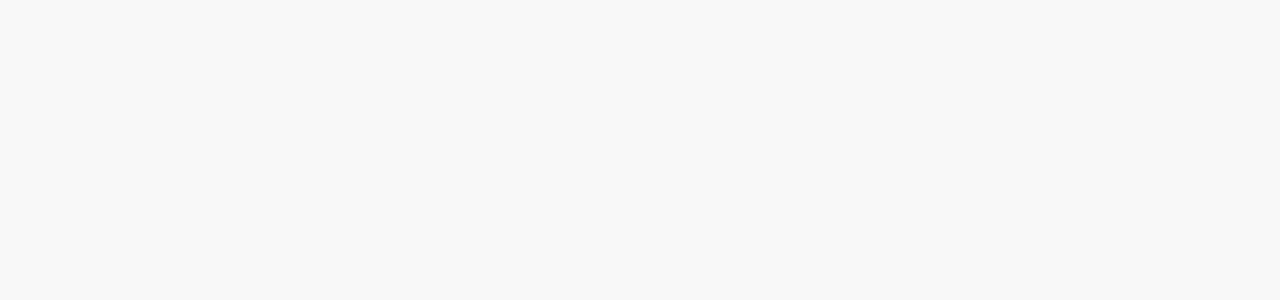
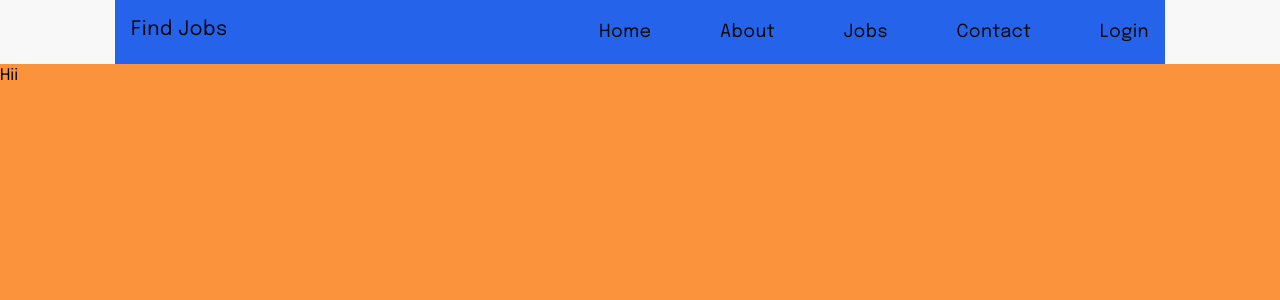
Before and after one commit to sandesh2811/job_portal_app, a Next.js app in the folder frontend/: page / in a window 1280 px wide. Shown: the top 300 px of the page. Built offline with nearby package versions, Linux system fonts and the light colour scheme.

Commit message:
Made Navbar

```diff
--- a/frontend/package.json
+++ b/frontend/package.json
@@ -14,6 +14,7 @@
     "next": "15.1.0",
     "react": "^19.0.0",
     "react-dom": "^19.0.0",
+    "react-icons": "^5.4.0",
     "tailwind-merge": "^2.5.5"
   },
   "devDependencies": {
--- a/frontend/src/Components/Login/Login.tsx
+++ b/frontend/src/Components/Login/Login.tsx
@@ -2,7 +2,7 @@ import Form from "@/Components/UI/Form";
 
 const Login = () => {
   return (
-    <div className="h-[80vh] flex justify-center items-center px-4">
+    <div className="h-[80vh]  flex justify-center items-center px-4">
       <Form />
     </div>
   );
--- /dev/null
+++ b/frontend/src/Components/Navbar/Navbar.tsx
@@ -0,0 +1,81 @@
+"use client";
+
+import Link from "next/link";
+import { useState } from "react";
+import { FiMenu, FiX } from "react-icons/fi";
+
+const NavbarLinks = [
+  {
+    title: "Home",
+    href: "/",
+  },
+  {
+    title: "About",
+    href: "/about",
+  },
+  {
+    title: "Jobs",
+    href: "/jobs",
+  },
+  {
+    title: "Contact",
+    href: "/contact",
+  },
+  {
+    title: "Login",
+    href: "/login",
+  },
+];
+
+const Navbar = () => {
+  const [toggleNav, setToggleNav] = useState<boolean>(false);
+
+  return (
+    <div className="relative overflow-x-hidden midLg:w-[850px] xl:w-[1050px] mx-auto bg-blue-600 flex justify-between p-4 h-[8vh] text-primaryText tracking-wide">
+      <h1 className="text-xl">Find Jobs</h1>
+
+      {/* Laptop Links Configuration */}
+
+      <nav className="hidden w-[400px] xl:w-[550px] md:flex justify-between items-center text-lg">
+        {NavbarLinks.map((link) => {
+          return (
+            <Link key={link.title} href={link.href}>
+              {link.title}
+            </Link>
+          );
+        })}
+      </nav>
+
+      {/* Mobile Links Configuration */}
+
+      <FiMenu
+        size={25}
+        className="md:hidden"
+        onClick={() => setToggleNav(true)}
+      />
+
+      <nav
+        className={
+          toggleNav
+            ? "md:hidden bg-primaryText h-screen text-background absolute top-0 right-0 w-[50%] font-light"
+            : "md:hidden h-screen bg-primaryText text-background absolute top-0 right-[-50%] w-[50%] font-light"
+        }
+      >
+        <div className="flex items-center justify-end p-4">
+          <FiX size={25} onClick={() => setToggleNav(false)} />
+        </div>
+        <div className="px-4 flex flex-col items-end justify-evenly h-[80vh] text-lg mid:text-xl">
+          {NavbarLinks.map((link) => {
+            return (
+              <Link key={link.title} href={link.href}>
+                {link.title}
+              </Link>
+            );
+          })}
+        </div>
+      </nav>
+    </div>
+  );
+};
+
+export default Navbar;
--- a/frontend/src/Components/UI/Form.tsx
+++ b/frontend/src/Components/UI/Form.tsx
@@ -11,7 +11,7 @@ const Form = () => {
             Log into your account
           </h1>
           <span className="text-sm leading-5 text-secondaryText">
-            Enter your username and password to login to you account
+            Enter your username and password to login to your account
           </span>
         </div>
       </div>
--- a/frontend/src/app/globals.css
+++ b/frontend/src/app/globals.css
@@ -13,7 +13,10 @@
 
 /* @media (prefers-color-scheme: dark) {
   :root {
-
+   --background: #f8f8f8;
+  --primary--text: #0a0a0a;
+  --secondary--text: #f3f4f9;
+  --CTA-buttons: #2c6b3d;
   }
 } */
 
--- a/frontend/src/app/layout.tsx
+++ b/frontend/src/app/layout.tsx
@@ -1,5 +1,6 @@
 import type { Metadata } from "next";
 import "./globals.css";
+import Navbar from "@/Components/Navbar/Navbar";
 
 export const metadata: Metadata = {
   title: "Find Jobs",
@@ -13,7 +14,10 @@ export default function RootLayout({
 }>) {
   return (
     <html lang="en">
-      <body>{children}</body>
+      <body className="font-Epilogue">
+        <Navbar />
+        {children}
+      </body>
     </html>
   );
 }
--- a/frontend/src/app/page.tsx
+++ b/frontend/src/app/page.tsx
@@ -1,5 +1,3 @@
-import Login from "@/Components/Login/Login";
-
 export default function Home() {
-  return <></>;
+  return <div className="h-screen bg-orange-400">Hii</div>;
 }
--- a/frontend/tailwind.config.ts
+++ b/frontend/tailwind.config.ts
@@ -16,6 +16,10 @@ export default {
         secondaryText: "var(--secondary--text)",
         CTA_Buttons: "var(--CTA-buttons)",
       },
+      screens: {
+        mid: "630px",
+        midLg: "950px",
+      },
     },
     fontFamily: {
       Epilogue: ["Epilogue", "sans-serif"],
```
Also changed, not shown: 1 other file (tests, documents, lock files or other folders).
